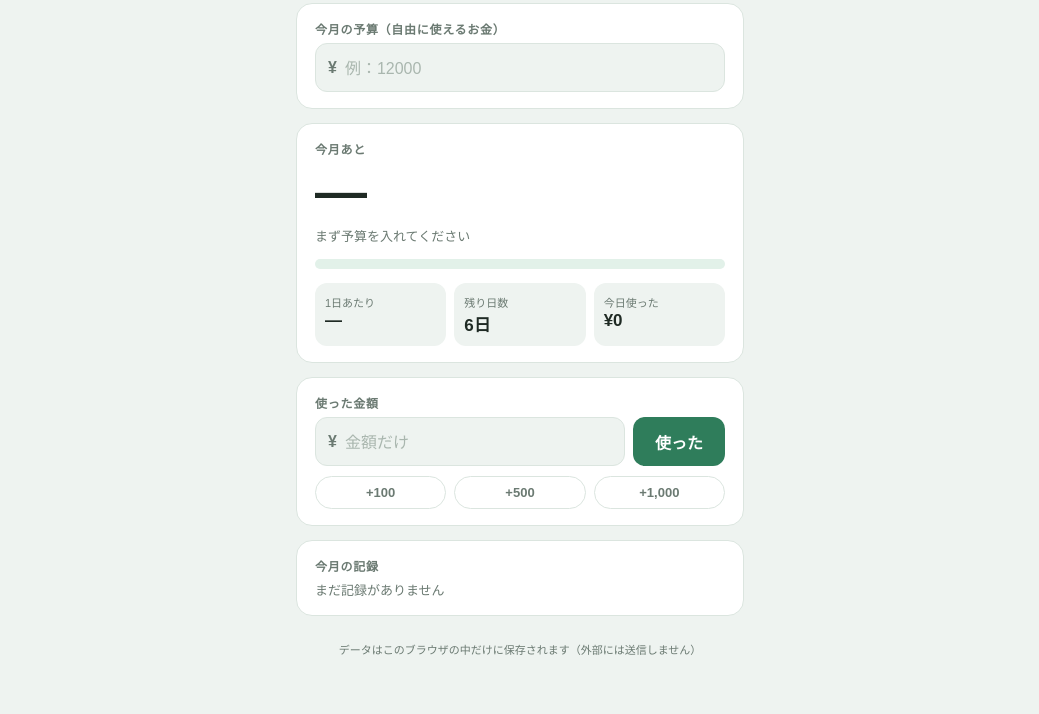
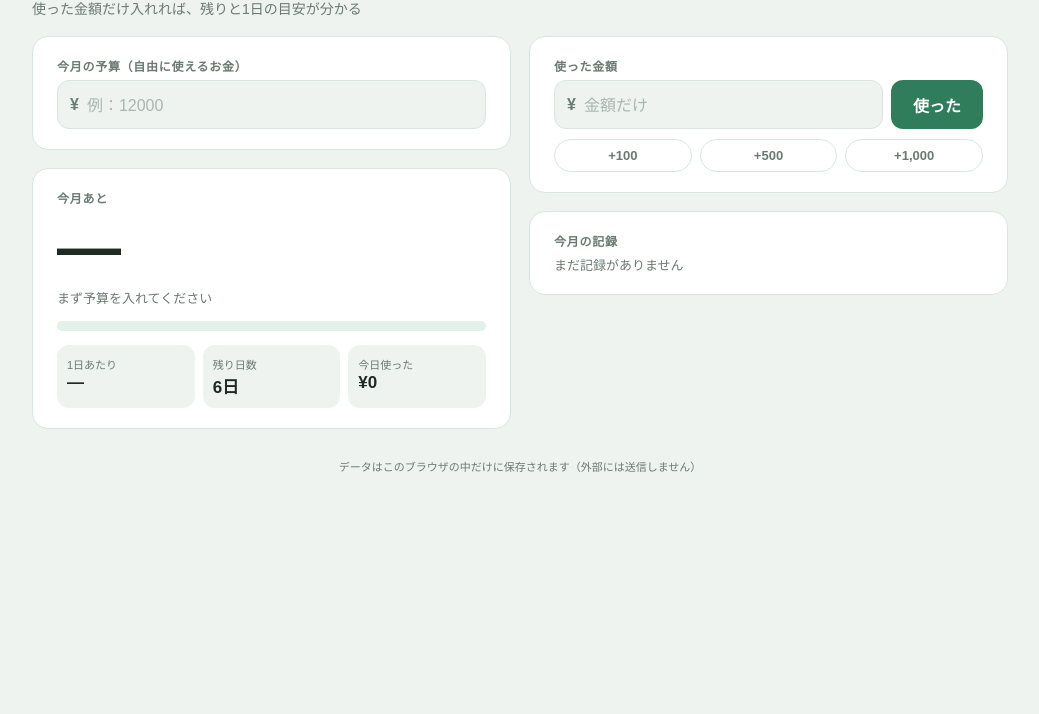
Before and after one commit to DiceKakumei/atoikura, a plain HTML site: page index.html in a window 1280 px wide. Shown: the part 86-800 px from the top of the page, without its empty margins (120-1159 px from the left). Drawn offline with Linux system fonts and the light colour scheme.

Commit message:
PC向けに幅900px以上で2列レイアウトを追加
Co-Authored-By: Claude Opus 5.5 <noreply@anthropic.com>

```diff
--- a/index.html
+++ b/index.html
@@ -64,6 +64,18 @@
   .empty { font-size: 13px; color: var(--sub); }
   .note { font-size: 11px; color: var(--sub); text-align: center; }
   #warn { display: none; background: #f6e4d8; color: #7a4a2c; font-size: 12px; padding: 8px 12px; border-radius: 10px; }
+
+  /* スマホでは1列のまま。PC（幅900px以上）では左＝予算＋結果、右＝入力＋記録の2列 */
+  .cols, .col { display: contents; }
+  @media (min-width: 900px) {
+    #app { max-width: 1040px; padding: 40px 32px 48px; gap: 18px; }
+    header h1 { font-size: 28px; }
+    header p { font-size: 14px; }
+    .cols { display: grid; grid-template-columns: 1fr 1fr; gap: 18px; align-items: start; }
+    .col { display: flex; flex-direction: column; gap: 18px; }
+    .card { padding: 20px 24px; }
+    #result .remain { font-size: 64px; }
+  }
 </style>
 </head>
 <body>
@@ -75,6 +87,8 @@
 
   <div id="warn">このブラウザでは保存が使えません。タブを閉じると記録が消えます。</div>
 
+  <div class="cols">
+  <div class="col">
   <section class="card">
     <div class="label">今月の予算（自由に使えるお金）</div>
     <label class="field"><span>¥</span><input id="budget" type="text" inputmode="numeric" placeholder="例：12000" autocomplete="off"></label>
@@ -91,7 +105,9 @@
       <div class="stat"><small>今日使った</small><b id="today">—</b></div>
     </div>
   </section>
+  </div>
 
+  <div class="col">
   <section class="card">
     <div class="label">使った金額</div>
     <div class="add-row">
@@ -110,6 +126,8 @@
     <ul id="list"></ul>
     <div class="empty" id="empty">まだ記録がありません</div>
   </section>
+  </div>
+  </div>
 
   <p class="note">データはこのブラウザの中だけに保存されます（外部には送信しません）</p>
 </div>
```
Also changed, not shown: あといくら.html (+18 -0 lines).
